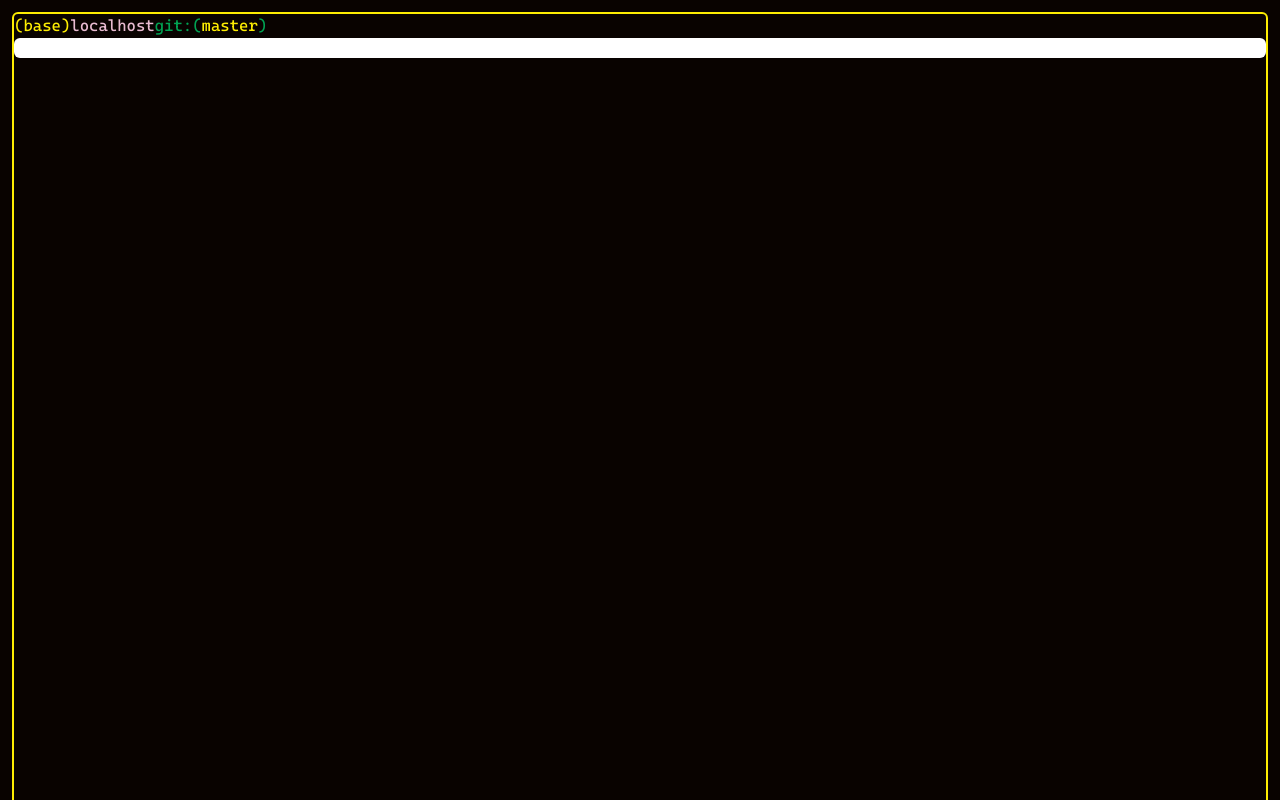
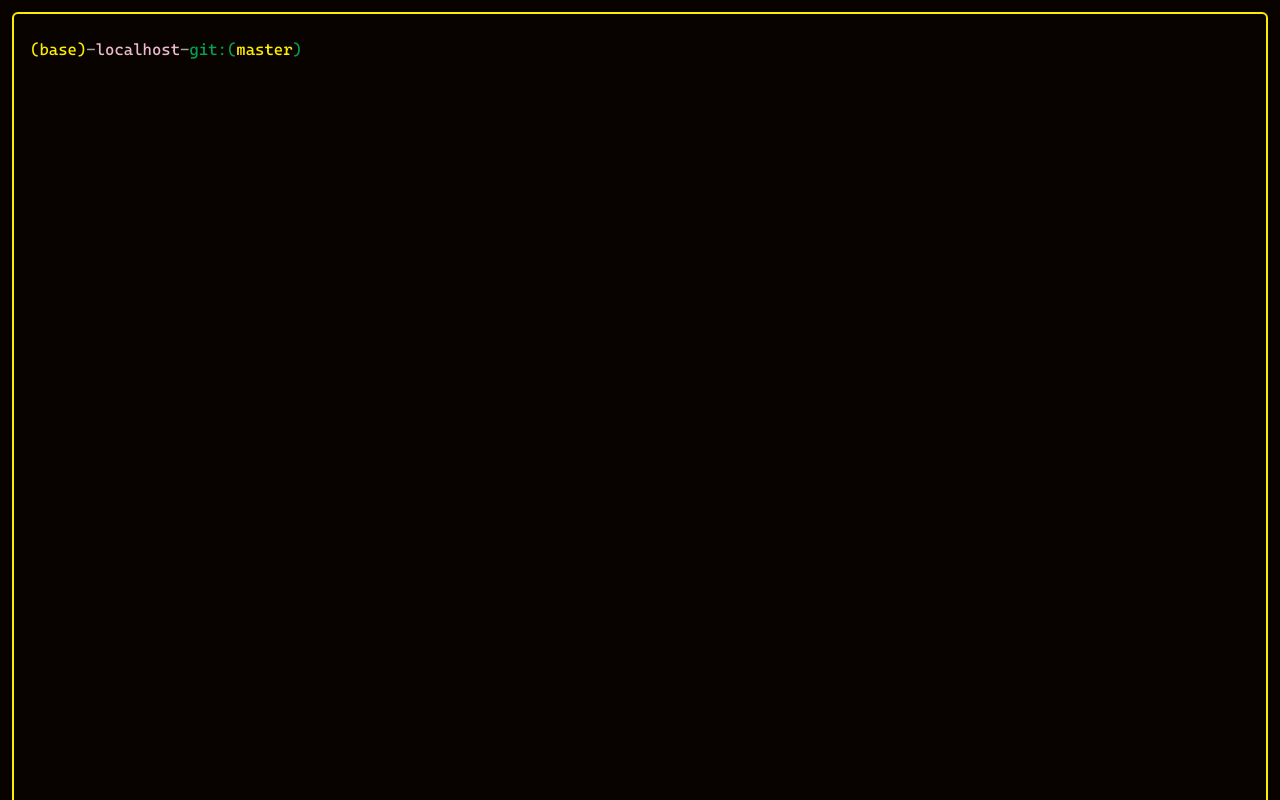
Before and after one commit to foresthpark/terminal-portfolio, a Next.js app: page / in a window 1280 px wide. Built offline with nearby package versions, Linux system fonts and the light colour scheme.

Commit message:
css fixes

```diff
--- a/src/components/LeftLane/LeftLane.tsx
+++ b/src/components/LeftLane/LeftLane.tsx
@@ -10,9 +10,11 @@ export default function LeftLane() {
   }, []);
 
   return (
-    <div className="flex flex-row items-center ">
+    <div className="flex flex-row items-center text-center">
       <span className="text-term-yellow">(base) </span>
+      <span className="text-term-white">-</span>
       <span className="text-term-brightRed">{hostName} </span>
+      <span className="text-term-white">-</span>
       <span className="text-term-green">git:(</span>
       <span className="text-term-yellow">master</span>
       <span className="text-term-green">)</span>
--- a/src/constants/ouputs/about.ts
+++ b/src/constants/ouputs/about.ts
@@ -7,6 +7,7 @@ export const about = () => {
   ██║     ╚██████╔╝██║  ██║███████╗███████║   ██║
   ╚═╝      ╚═════╝ ╚═╝  ╚═╝╚══════╝╚══════╝   ╚═╝
 
+
   ██████╗  █████╗ ██████╗ ██╗  ██╗
   ██╔══██╗██╔══██╗██╔══██╗██║ ██╔╝
   ██████╔╝███████║██████╔╝█████╔╝
@@ -14,7 +15,17 @@ export const about = () => {
   ██║     ██║  ██║██║  ██║██║  ██╗
   ╚═╝     ╚═╝  ╚═╝╚═╝  ╚═╝╚═╝  ╚═╝
 
+I'm a full stack developer with a passion for learning and building things. I'm currently working on a few projects, including this website, and I'm always looking for new opportunities to learn and grow. Feel free to reach out to me on LinkedIn or Github if you'd like to chat!
 
-I'm a full stack developer
+<div align="center">
+<img src="https://spotify-github-profile.vercel.app/api/view?uid=q0mpf91k0684gaellarx08d71&cover_image=true&theme=default" />
+</div>
 `;
 };
+
+// import { getBio } from "@/apis/getBio";
+// export const about = async (args: string[]): Promise<string> => {
+//   const bio = await getBio();
+
+//   return bio;
+// };
--- a/src/pages/index.tsx
+++ b/src/pages/index.tsx
@@ -12,6 +12,7 @@ const Home: NextPage = () => {
   const onSubmit = async (data: { command: string }) => {
     if (Object.keys(outputs).indexOf(data.command) === -1) {
       setDisplay("Command not found");
+      reset();
       return;
     }
 
@@ -26,15 +27,27 @@ const Home: NextPage = () => {
   };
 
   return (
-    <div>
-      <span className="mb-2 whitespace-pre-wrap text-term-yellow">
+    <div className="p-4">
+      {/* <span className="mb-2 whitespace-pre-wrap text-term-yellow">
         {display}
-      </span>
-      <form onSubmit={handleSubmit(onSubmit)}>
+      </span> */}
+
+      <p
+        className="mb-2 whitespace-pre-wrap text-term-yellow"
+        style={{ lineHeight: "normal" }}
+        dangerouslySetInnerHTML={{ __html: display }}
+      />
+      <form
+        onSubmit={handleSubmit(onSubmit)}
+        className="flex flex-row items-center justify-start gap-2"
+      >
         <LeftLane />
         <input
           {...register("command")}
-          className="block w-full rounded-md border-gray-300 caret-term-green shadow-sm focus:border-indigo-500 focus:ring-indigo-500 sm:text-sm"
+          className="bg-transparent text-term-yellow caret-term-green shadow-sm focus:outline-none sm:text-sm"
+          autoCapitalize="off"
+          autoComplete="off"
+          autoCorrect="off"
         />
       </form>
     </div>
```
